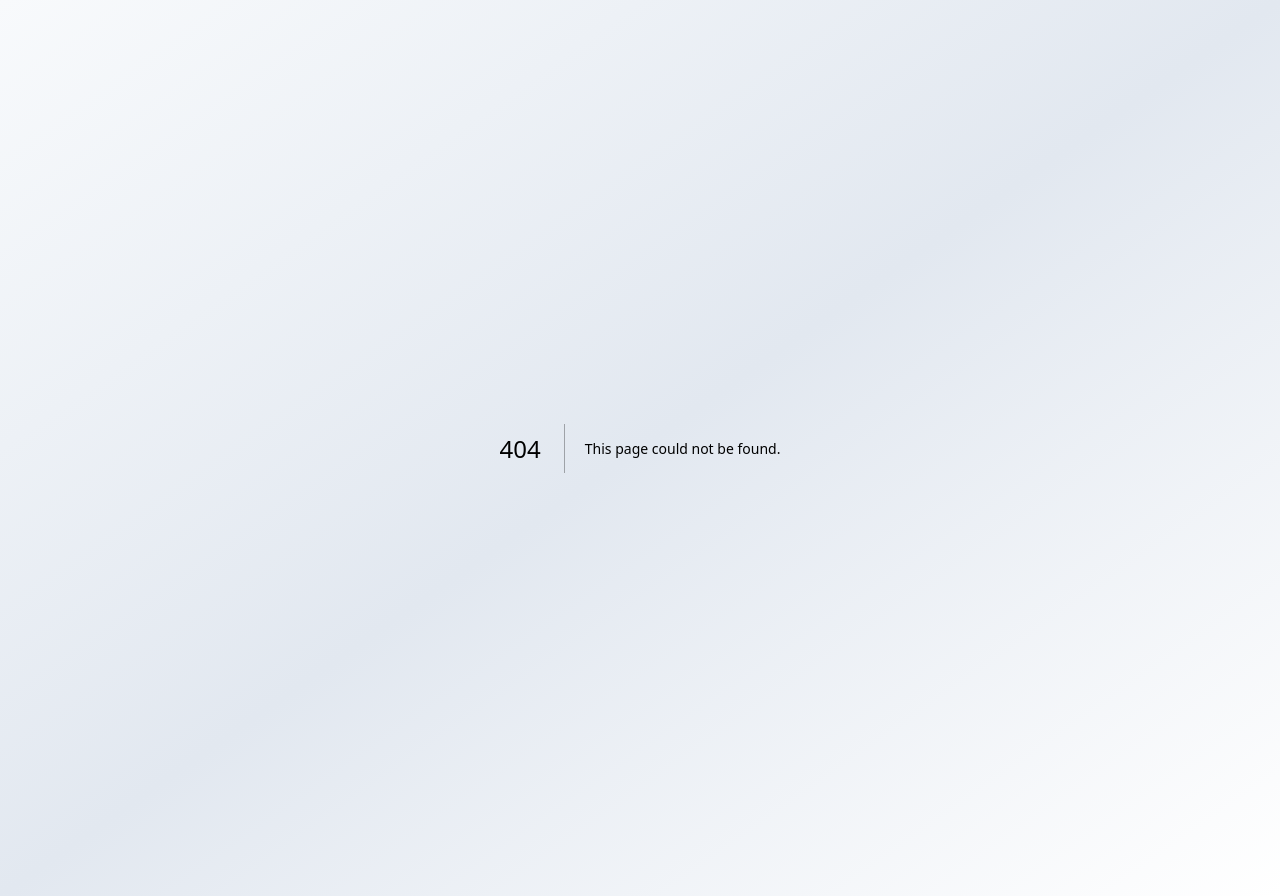
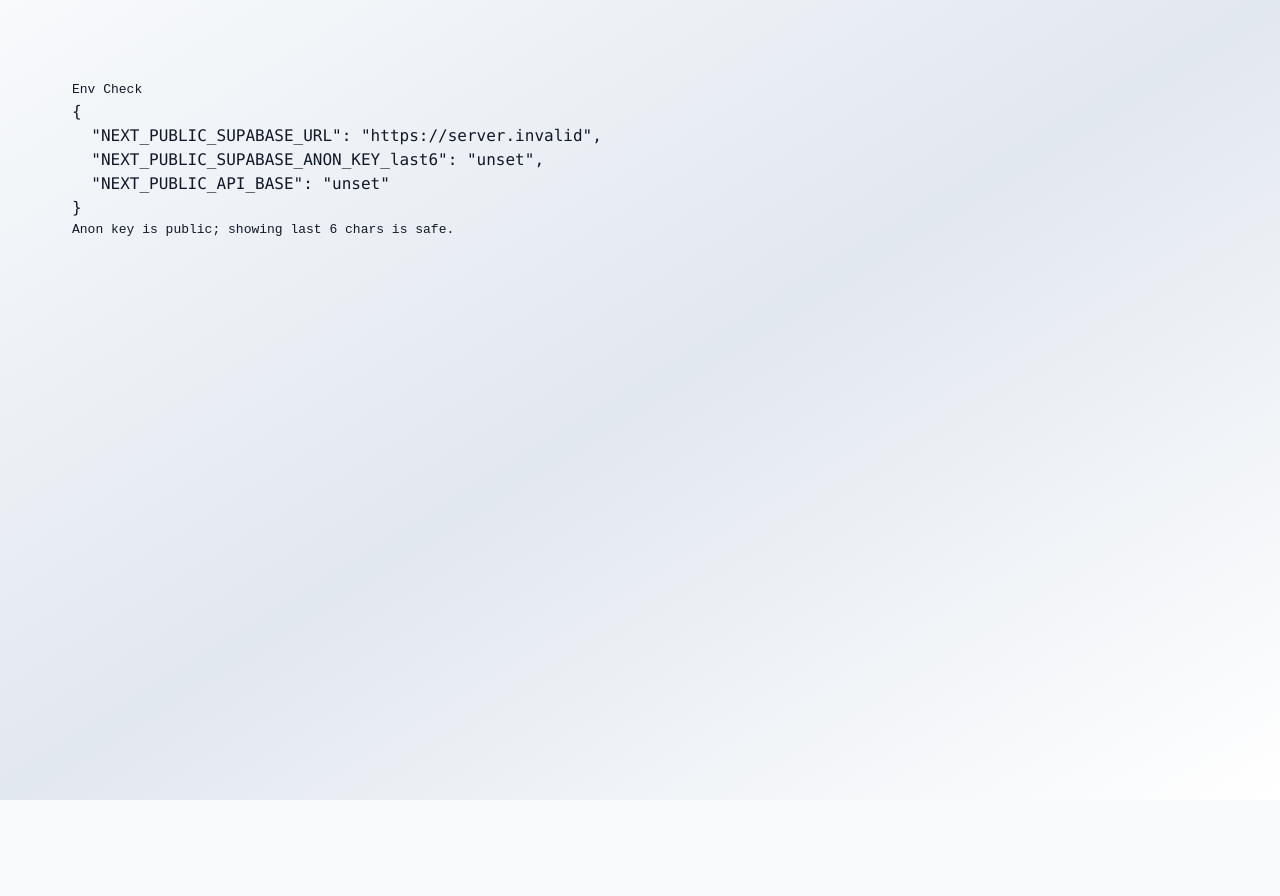
Before and after one commit to Kelvin-dev001/building-financials-frontend, a Next.js app: page /env-check in a window 1280 px wide. Before the commit this address had no page. After the commit the page ends 800 px from the top, so only its background shows below. Built offline with nearby package versions, Linux system fonts and the light colour scheme; no server answers.

Commit message:
logintxt

```diff
--- /dev/null
+++ b/src/app/env-check/page.js
@@ -0,0 +1,17 @@
+export const dynamic = "force-dynamic";
+
+export default function EnvCheck() {
+  const url = process.env.NEXT_PUBLIC_SUPABASE_URL || "MISSING";
+  const anon = process.env.NEXT_PUBLIC_SUPABASE_ANON_KEY || "MISSING";
+  return (
+    <main style={{ padding: "2rem", fontFamily: "monospace" }}>
+      <h1>Env Check</h1>
+      <pre>{JSON.stringify({
+        NEXT_PUBLIC_SUPABASE_URL: url,
+        NEXT_PUBLIC_SUPABASE_ANON_KEY_last6: anon !== "MISSING" ? anon.slice(-6) : "MISSING",
+        NEXT_PUBLIC_API_BASE: process.env.NEXT_PUBLIC_API_BASE || "MISSING"
+      }, null, 2)}</pre>
+      <p>Anon key is public; showing last 6 chars is safe.</p>
+    </main>
+  );
+}
```
